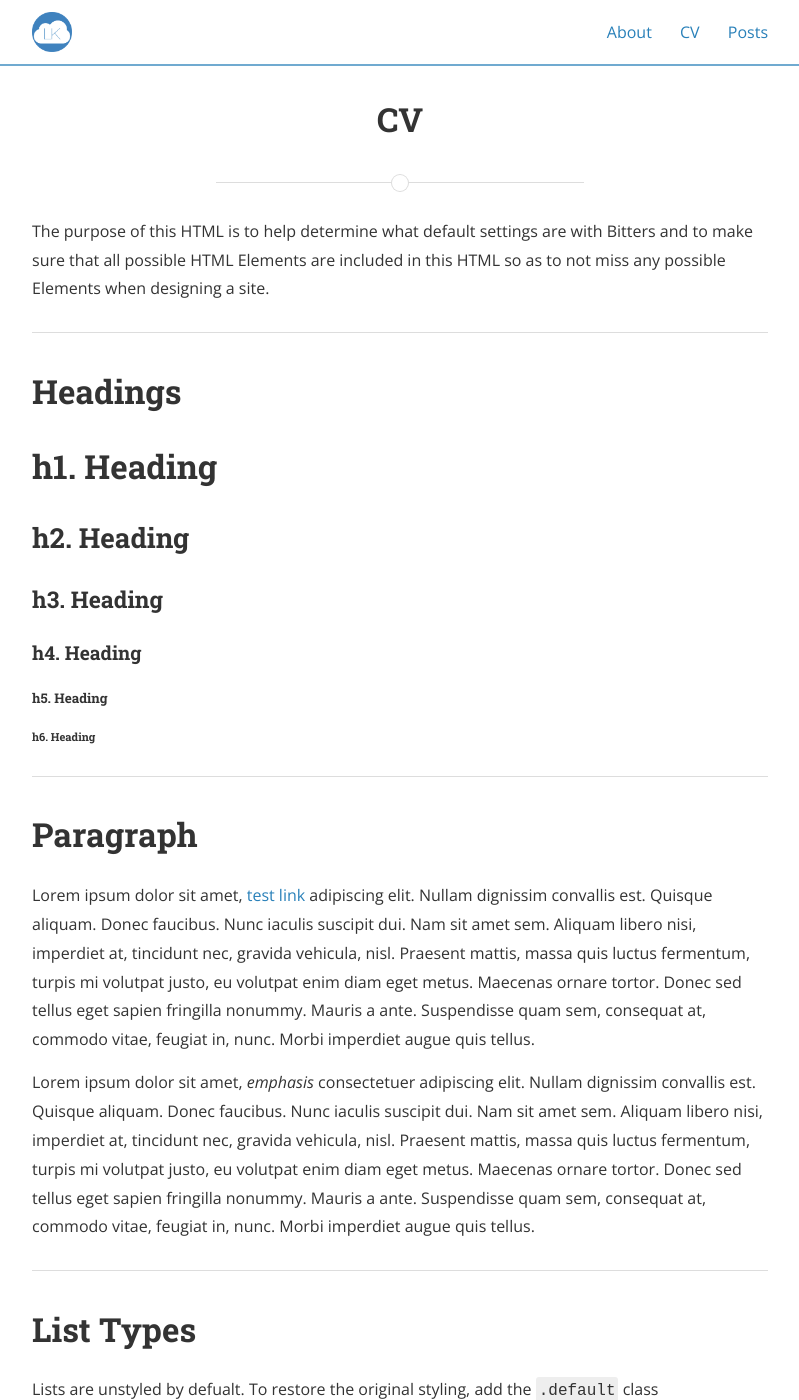
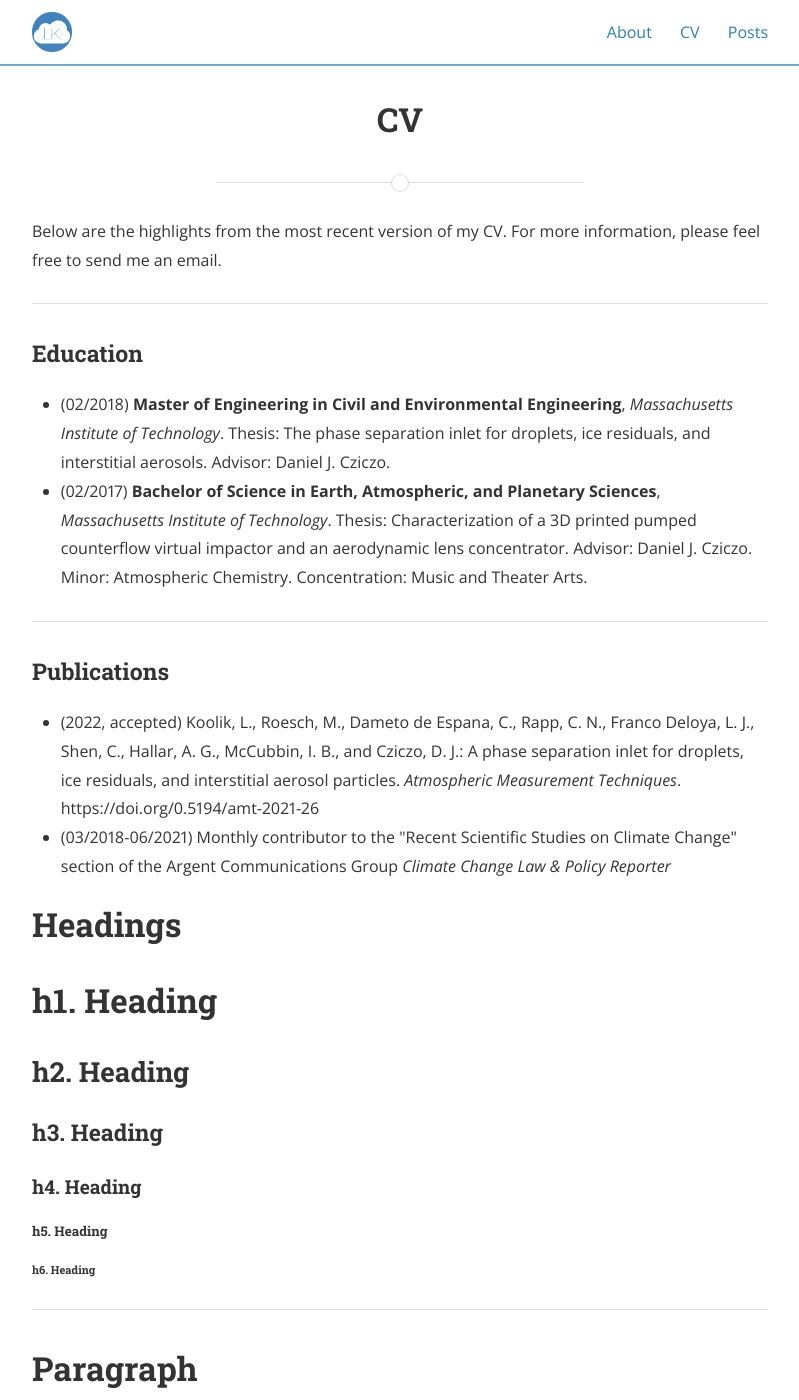
Before and after one commit to lkoolik/lkoolik.github.io, a Jekyll site: the page built from cv.md, in a window 1280 px wide and 1400 px high. Shown: the whole window, without its empty margins (240-1039 px from the left). Built offline with Jekyll 4.4.1, drawn with Linux system fonts in a browser that asks for light colours; nearby versions of some CDN libraries.

Commit message:
Update cv.md

```diff
--- a/cv.md
+++ b/cv.md
@@ -5,9 +5,23 @@ permalink: /CV/
 main_nav: true
 ---
 
-<p>The purpose of this HTML is to help determine what default settings are with Bitters and to make sure that all possible HTML Elements are included in this HTML so as to not miss any possible Elements when designing a site.</p>
+<p>Below are the highlights from the most recent version of my CV. For more information, please feel free to send me an email.</p>
 
 <hr>
+
+<h3>Education</h3>
+<ul>
+  <li>(02/2018) <b>Master of Engineering in Civil and Environmental Engineering</b>, <i>Massachusetts Institute of Technology</i>. Thesis: The phase separation inlet for droplets, ice residuals, and interstitial aerosols. Advisor: Daniel J. Cziczo.</li>
+  <li>(02/2017) <b>Bachelor of Science in Earth, Atmospheric, and Planetary Sciences</b>, <i>Massachusetts Institute of Technology</i>. Thesis: Characterization of a 3D printed pumped counterflow virtual impactor and an aerodynamic lens concentrator. Advisor: Daniel J. Cziczo. Minor: Atmospheric Chemistry. Concentration: Music and Theater Arts.</li>
+</ul>
+
+<hr>
+
+<h3>Publications</h3>
+<ul>
+  <li>(2022, accepted) Koolik, L., Roesch, M., Dameto de Espana, C., Rapp, C. N., Franco Deloya, L. J., Shen, C., Hallar, A. G., McCubbin, I. B., and Cziczo, D. J.: A phase separation inlet for droplets, ice residuals, and interstitial aerosol particles. <i> Atmospheric Measurement Techniques</i>. https://doi.org/0.5194/amt-2021-26</li>
+  <li>(03/2018-06/2021) Monthly contributor to the "Recent Scientific Studies on Climate Change" section of the Argent Communications Group <i>Climate Change Law & Policy Reporter</i></li>
+</ul>
 
 <h1 id="headings">Headings</h1>
 
```
